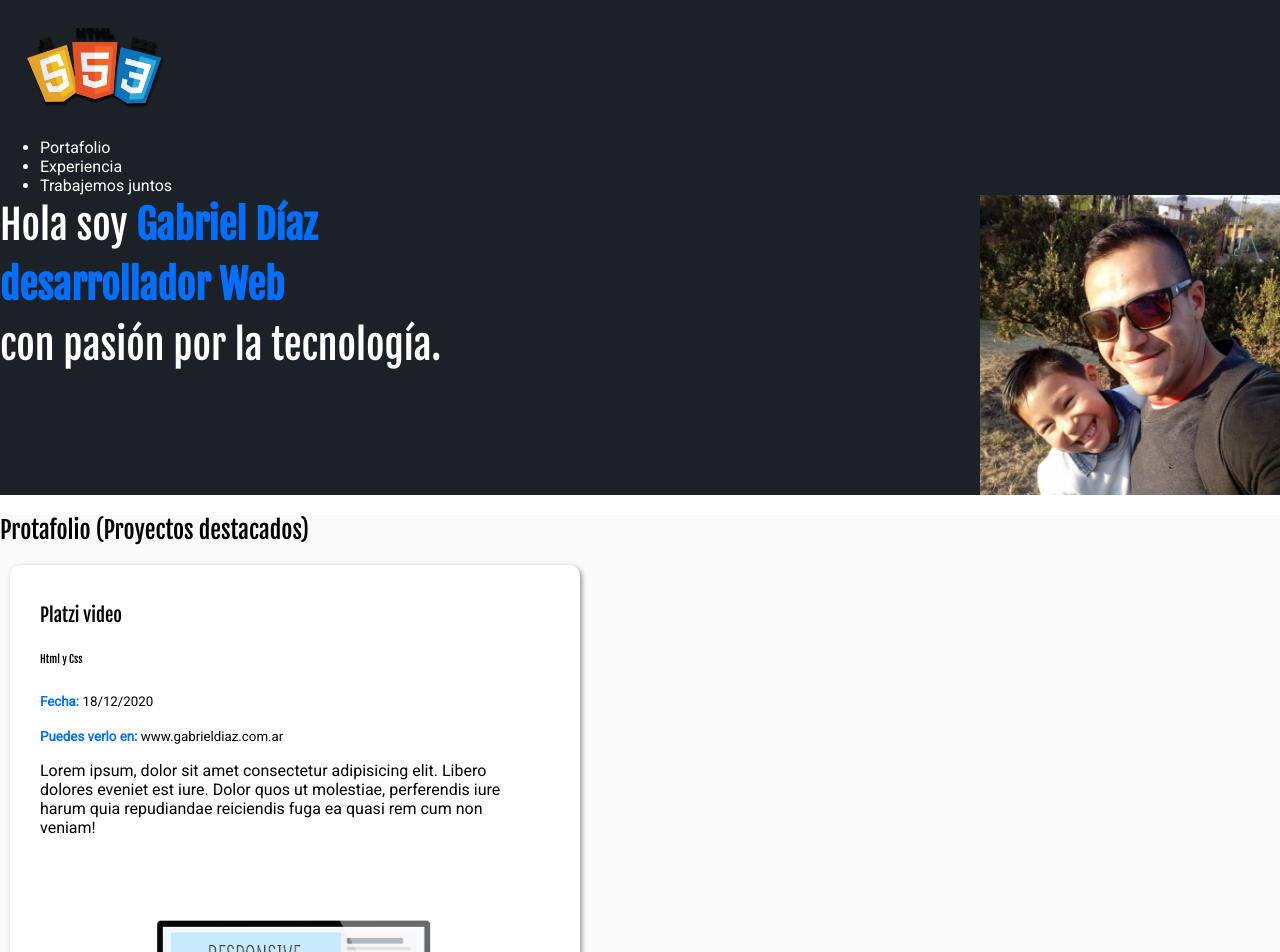
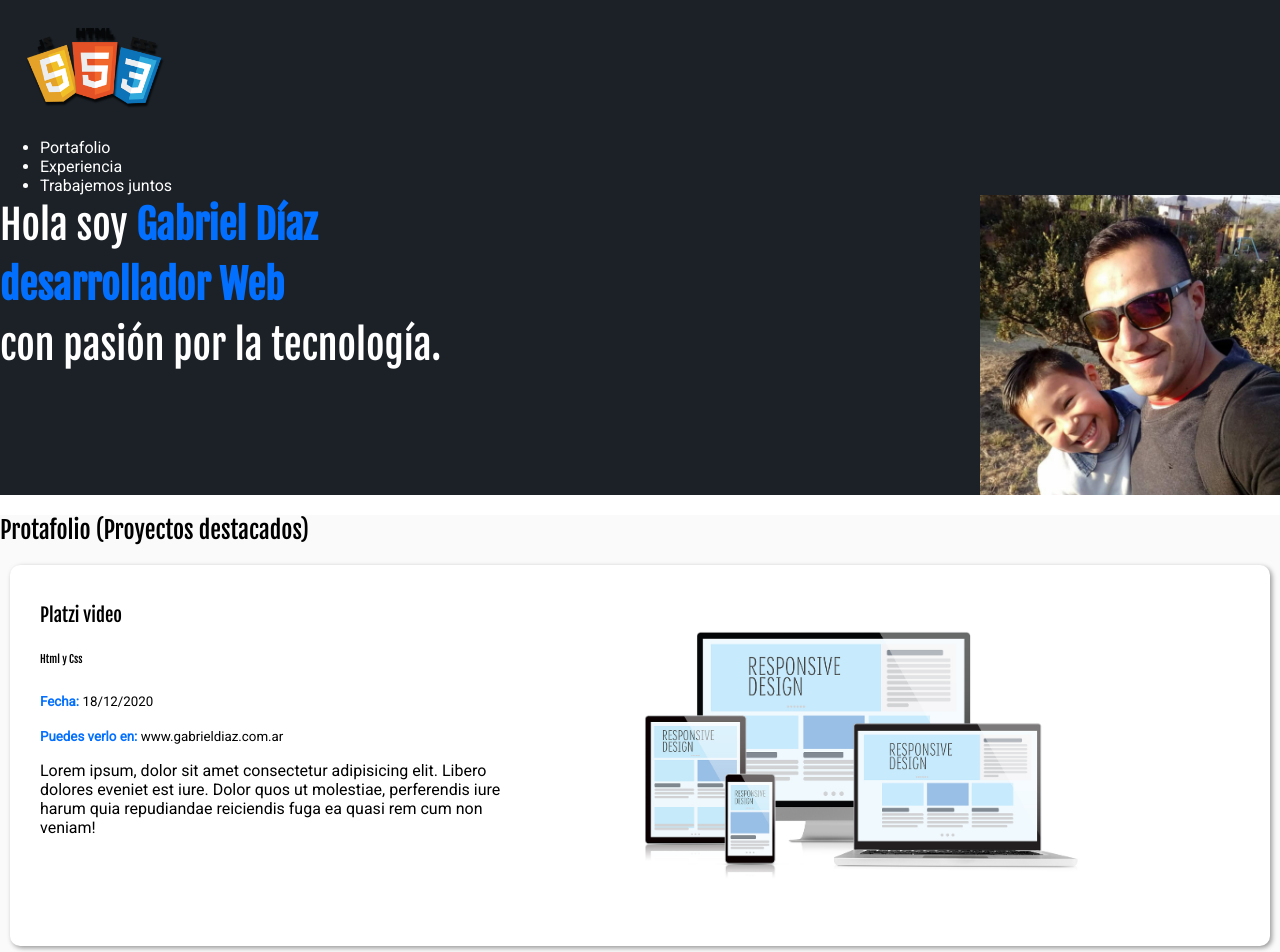
Before and after one commit to Gabriel-Arg/Platzi-Dise-o-web-oneline, a plain HTML site: page index.html in a window 1280 px wide. Shown: the top 952 px of the page. Drawn offline with nearby package versions, Linux system fonts and the light colour scheme.

Commit message:
Video 26

```diff
--- a/estilo.css
+++ b/estilo.css
@@ -91,8 +91,10 @@ strong {
     border-radius: 10px;
     margin: 10px;
     padding: 10px;
-    width: 550px;
-    height: 650px;
+    width: auto;
+    height: auto;
+
+    display: flex;
 
 }
 
```
